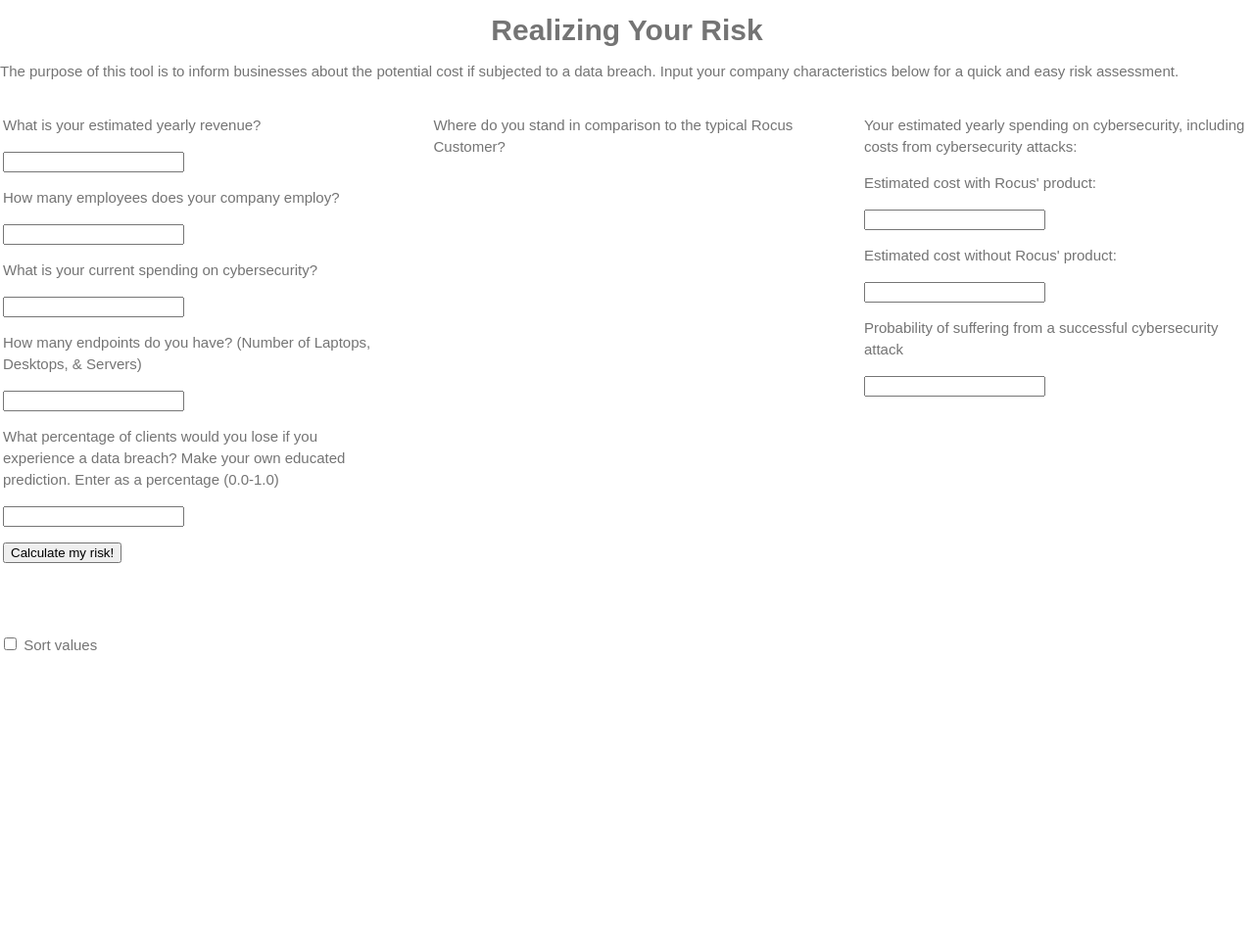
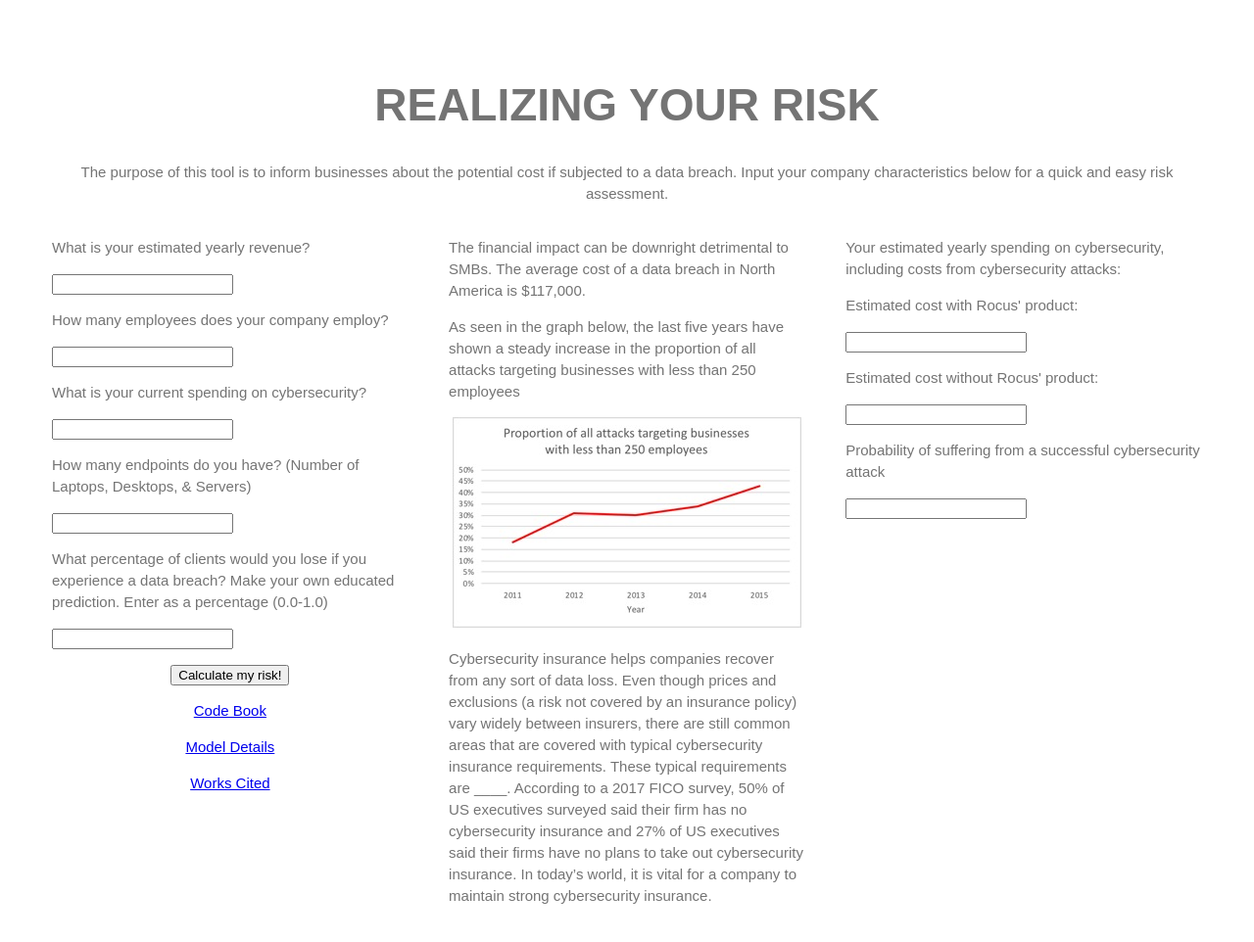
Before and after one commit to laurahiatt/Rocus-Estimator, a website: page public_html/index.html in a window 1280 px wide. Shown: the whole page at 98% size. Before the commit the page ends 800 px from the top, so only its background shows below. Drawn offline with nearby package versions, Linux system fonts and the light colour scheme.

Commit message:
Updated Version

```diff
--- a/public_html/RocusRisk.js
+++ b/public_html/RocusRisk.js
@@ -16,22 +16,34 @@
     var lost = document.getElementById("lostC");
     var l = Number(lost.value);
 
+    if (isNaN(r) || isNaN(ep) || isNaN(c) || isNaN(p) || isNaN(l)) {
+        alert("Please provide valid input (all numerical values, no $ sybmols, etc.)");
+        window.location.reload(true);
+    }
 
     var probability = (0.01024*ep)-(0.00000004345*r)+(0.0000264*c)-(0.01087*p)+0.211;
-    if (probability>1){
+    if (probability > 1 && probability <= 1.05){
 	probability = 1;
     }
-    if (probability<0) {
+    if (probability < 0 && probability >= -0.05) {
 	probability=0;
     }
 	//console.log(probability);
     var cost = l*r;
     var rocusPrice = 0.4*ep;
+    var probSuccessAttack =45.5;
+    if (c < 15000 && c > 1500){
+        probSuccessAttack = 0.000003 * c + 0.405;
+    }
+    if (c < 1500) {
+        probSuccessAttack = 0.41;
+    }
+    probability = probability.toFixed(2);
     document.getElementById("prob").value = probability;
     var costW = c+0.001*probability*cost + rocusPrice;
-    var costWO = c+0.43*probability*cost + c;
-    document.getElementById("costWith").value = costW;
-    document.getElementById("costWithout").value = costWO;
+    var costWO = c+probSuccessAttack*probability*cost + c;
+    document.getElementById("costWith").value = costW.toFixed(2);
+    document.getElementById("costWithout").value = costWO.toFixed(2);
 
     //chart.update(probability);
 }
@@ -120,12 +132,19 @@
 	var button = document.getElementById("calc");
         button.addEventListener("click",clickHandle);
         button.addEventListener("click", function() {
+            console.log("here");
             if (clicked === false) {
                 clicked = true;
                 chart = radialProgress('.widget');
             }
             var p = document.getElementById("prob");
             pval = p.value * 100;
+            console.log(pval);
+            if (pval > 105 || pval < -5) {
+                alert("Your company characteristics are outside the bounds of Rocus' current customers, so we cannot definitively calculate your risk.");
+                window.location.reload(true);
+            }
+
             let progress = [pval];
             let state = 0;
             d3.interval(function(){
--- a/public_html/RocusStyle.css
+++ b/public_html/RocusStyle.css
@@ -24,6 +24,15 @@
 .fusion-mobile-menu-design-modern .fusion-header>.fusion-row {
     position: relative;
 }
+
+@media only screen and (max-width: 800px)
+.fusion-page-title-row {
+    display: flex;
+    align-items: center;
+    width: 100%;
+    min-height: 55px;
+}
+
 @media only screen and (max-width: 1100px)
 .fusion-header-wrapper .fusion-row {
     padding-left: 0;
@@ -75,7 +84,7 @@
     min-width: 320px;
     -webkit-text-size-adjust: 100%;
     font: 15px/22px PTSansRegular,Arial,Helvetica,sans-serif;
-
+    border: 50px solid white;
 
 }
 .fusion-row:after, .fusion-row:before {
--- a/public_html/index.html
+++ b/public_html/index.html
@@ -16,7 +16,7 @@
     <body>
 
         <script src="RocusRisk.js"></script>
-        <h1 class="entry-title"> <center> Realizing Your Risk </h1>
+        <h1 class="entry-title" data-fontsize="54" data-lineheight="62" style="font-size: 46.022px; line-height: 52.84px;"><center>REALIZING YOUR RISK</h1> <center> </h1>
 
         <div>
             <p>The purpose of this tool is to inform businesses about the
@@ -50,12 +50,42 @@
 
                             <input id="lostC" name="lostC" type="text" />
 
-                            <p><button id="calc">Calculate my risk!</button></p>
+                            <center>
+
+                                <p><button id="calc">Calculate my risk!</button></p>
+                                <p><a href="Code Book.pdf" target="_blank"> Code Book</a></p>
+                                <p><a href="Model Details.pdf" target="_blank"> Model Details</a></p>
+                                <p><a href="Works Cited.pdf" target="_blank"> Works Cited</a></p>
+                            </center>
+
                         </td>
                         <td style="width: 3%;">
                         </td>
                         <td style="width: 31%; vertical-align:top;">
-                            <p>Where do you stand in comparison to the typical Rocus Customer?</p>
+                            <p>The financial impact can be downright detrimental to SMBs.
+                                The average cost of a data breach in North America is $117,000.
+                            </p>
+
+                            <p>As seen in the graph below, the last five years
+                                have shown a steady increase in the proportion
+                                of all attacks targeting businesses with less
+                                than 250 employees
+                            </p>
+                            <center><img src="attacks.jpg"></center>
+                            <p>Cybersecurity insurance helps companies recover
+                               from any sort of data loss.  Even though prices
+                               and exclusions (a risk not covered by an insurance
+                               policy) vary widely between insurers, there are
+                               still common areas that are covered with typical
+                               cybersecurity insurance requirements.  These
+                               typical requirements are ____.  According to a
+                               2017 FICO survey, 50% of US executives surveyed
+                               said their firm has no cybersecurity insurance
+                               and 27% of US executives said their firms have
+                               no plans to take out cybersecurity insurance.
+                               In today’s world, it is vital for a company to
+                               maintain strong cybersecurity insurance.
+                            </p>
                         </td>
 
                         <td style="width: 3%;">
@@ -77,7 +107,7 @@
                     </tr>
                 </tbody>
             </table>
-            <label><input type="checkbox"> Sort values</label>
+
         </div>
     </body>
 </html>
```
Also changed, not shown: public_html/attacks.jpg (added), 3 other files. Lines whose indentation alone changed are shown as unchanged.
